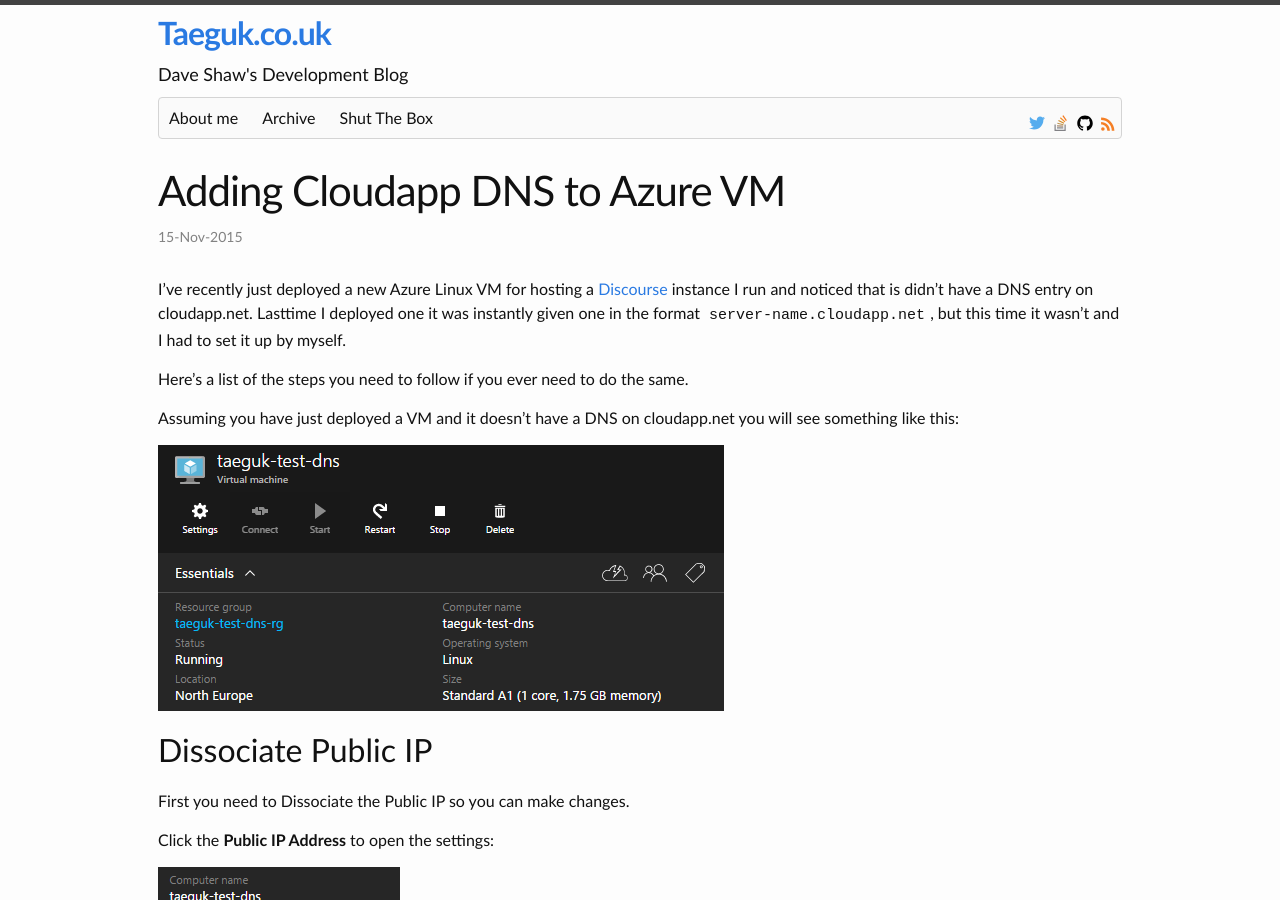
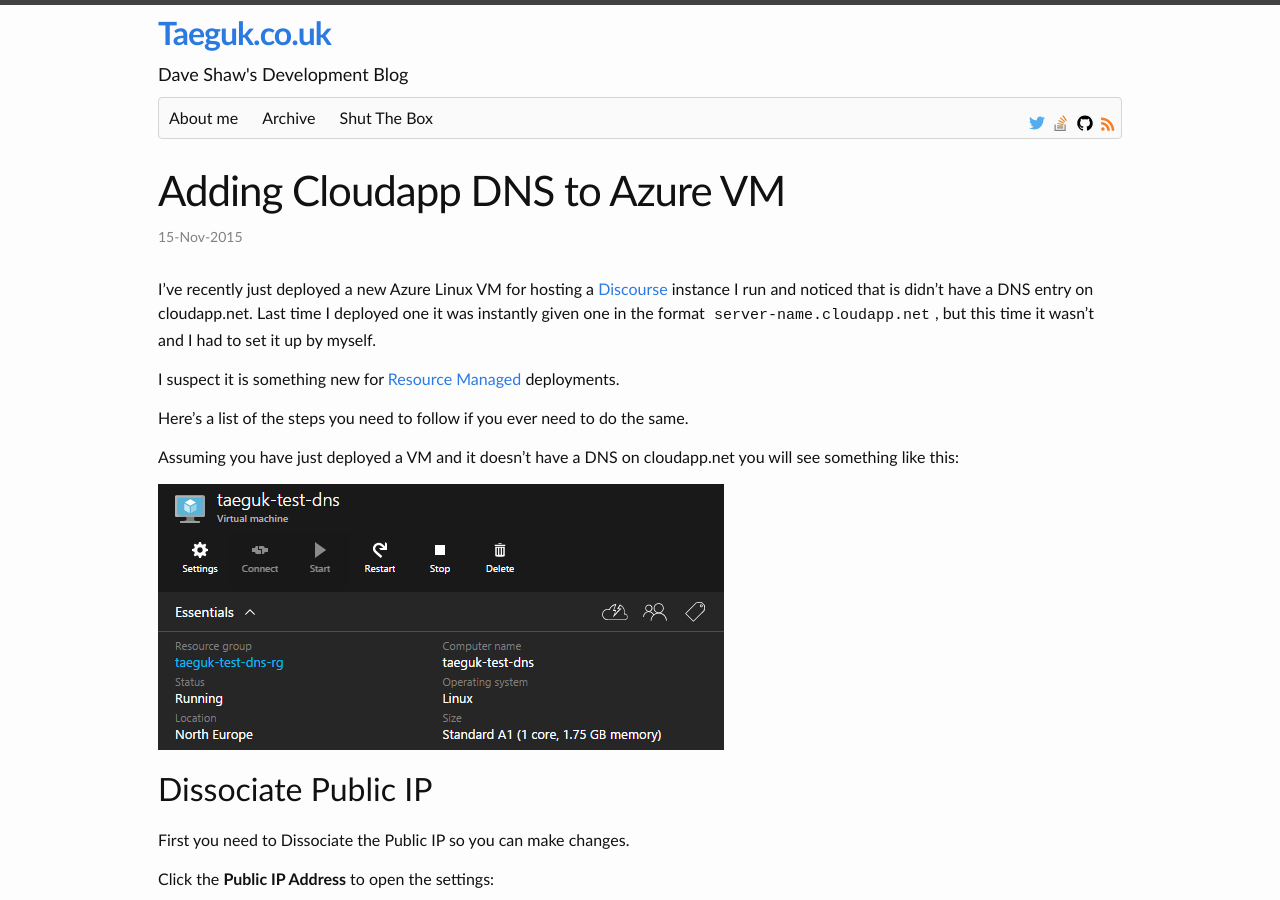
Before and after one commit to xdaDaveShaw/xdaDaveShaw.github.io, a Jekyll site: the page built from blog/_posts/2015-11-15-adding-cloudapp-dns-to-azure-vm.md, in a window 1280 px wide and 900 px high. Built offline with Jekyll 4.4.1, drawn with Linux system fonts in a browser that asks for light colours; some of the changed text lies outside the part shown.

Commit message:
Typos, fixups

```diff
--- a/blog/_posts/2015-11-15-adding-cloudapp-dns-to-azure-vm.md
+++ b/blog/_posts/2015-11-15-adding-cloudapp-dns-to-azure-vm.md
@@ -9,7 +9,9 @@ categories:
 - Azure
 ---
 
-I've recently just deployed a new Azure Linux VM for hosting a [Discourse][1] instance I run and noticed that is didn't have a DNS entry on cloudapp.net. Lasttime I deployed one it was instantly given one in the format `server-name.cloudapp.net`, but this time it wasn't and I had to set it up by myself.
+I've recently just deployed a new Azure Linux VM for hosting a [Discourse][1] instance I run and noticed that is didn't have a DNS entry on cloudapp.net. Last time I deployed one it was instantly given one in the format `server-name.cloudapp.net`, but this time it wasn't and I had to set it up by myself.
+
+I suspect it is something new for [Resource Managed][12] deployments.
 
 Here's a list of the steps you need to follow if you ever need to do the same.
 
@@ -79,6 +83,10 @@ To Test, try SSH onto the VM and check it works.
 
 The requests will timeout because Azure has ICMP disabled, but so long as the DNS resolves, you've done it.
 
+#Conclusion
+
+This seems to be a change that I can't find a source for to do with Resource Managed VM's instead of Classic VM's. It used to work OK on classic VM's.
+
  [1]:https://discourse.org
  [2]:{{ site.contenturl }}azure-dns-new-vm.png
  [3]:{{ site.contenturl }}azure-dns-public-ip.png
@@ -90,3 +98,4 @@ The requests will timeout because Azure has ICMP disabled, but so long as the DN
  [9]:{{ site.contenturl }}azure-dns-nic-ip-addresses.png
  [10]:{{ site.contenturl }}azure-dns-enable-public-ip.png
  [11]:{{ site.contenturl }}azure-dns-new-dns.png
+ [12]:https://azure.microsoft.com/en-gb/features/resource-manager/
```
Also changed, not shown: other parts of blog/_posts/2015-11-15-adding-cloudapp-dns-to-azure-vm.md (+4 -2 lines).
